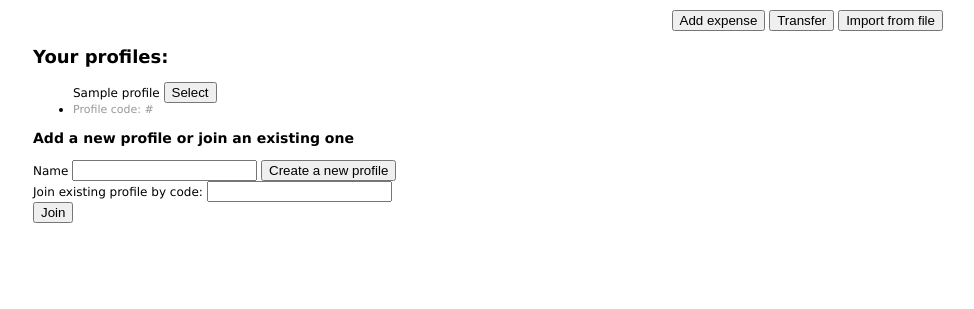
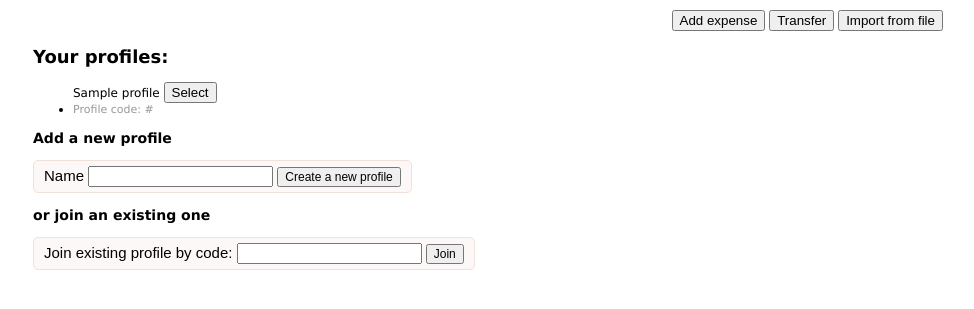
Before and after one commit to nicolasalt/pft, a Python web app: template templates/profile/manage_profiles.html in a window 1280 px wide. Shown: the part 28-337 px from the top of the page, without its empty margins (152-1126 px from the left). Run offline with Jinja, Linux system fonts and the light colour scheme; the template is opened without the code that fills it: most values are stand-ins (such as "Sample title", 1, 10 or a date in 2020); some libraries are stand-ins or nearby versions.

Commit message:
Added some UI to the "manage profiles" page.

```diff
--- a/templates/profile/manage_profiles.html
+++ b/templates/profile/manage_profiles.html
@@ -1,7 +1,7 @@
 {% extends "templates/base.html" %}
 
 {% block head %}
-  <title>PFT: manage profile</title>
+  <title>PFT: manage profiles</title>
 
   <style type="text/css">
     .active_profile {
@@ -12,11 +12,16 @@
       font-size: 11px;
       color: #999;
     }
+
+    .standard_block button {
+      font-size: 12px;
+    }
   </style>
 {% endblock %}
 
 {% block content %}
 
+{% if profiles %}
   <h2>Your profiles:</h2>
 
   <ul>
@@ -35,23 +40,28 @@
       </li>
     {% endfor %}
   </ul>
+{% else %}
+  You have no connected profiles yet. Create a new profile of join an existing one by code.
+{% endif %}
 
-<h3>Add a new profile or join an existing one</h3>
+<h3>Add a new profile</h3>
 
-<form action="/do/add_profile" method="post">
+<form action="/do/add_profile" method="post" class="standard_block">
   <label>
     Name
     <input name="name"/>
   </label>
-  <input type="submit" value="Create a new profile" />
+  <button type="submit">Create a new profile</button>
 </form>
-<br>
-<form action="/do/connect_to_profile" method="post">
+
+<h3>or join an existing one</h3>
+
+<form action="/do/connect_to_profile" method="post" class="standard_block">
   <label>
     Join existing profile by code:
     <input name="profile_code"/>
-  </label><br>
-  <input type="submit" value="Join" />
+  </label>
+  <button type="submit">Join</button>
 </form>
 
 {% endblock %}
```
Lines whose indentation alone changed are shown as unchanged.
